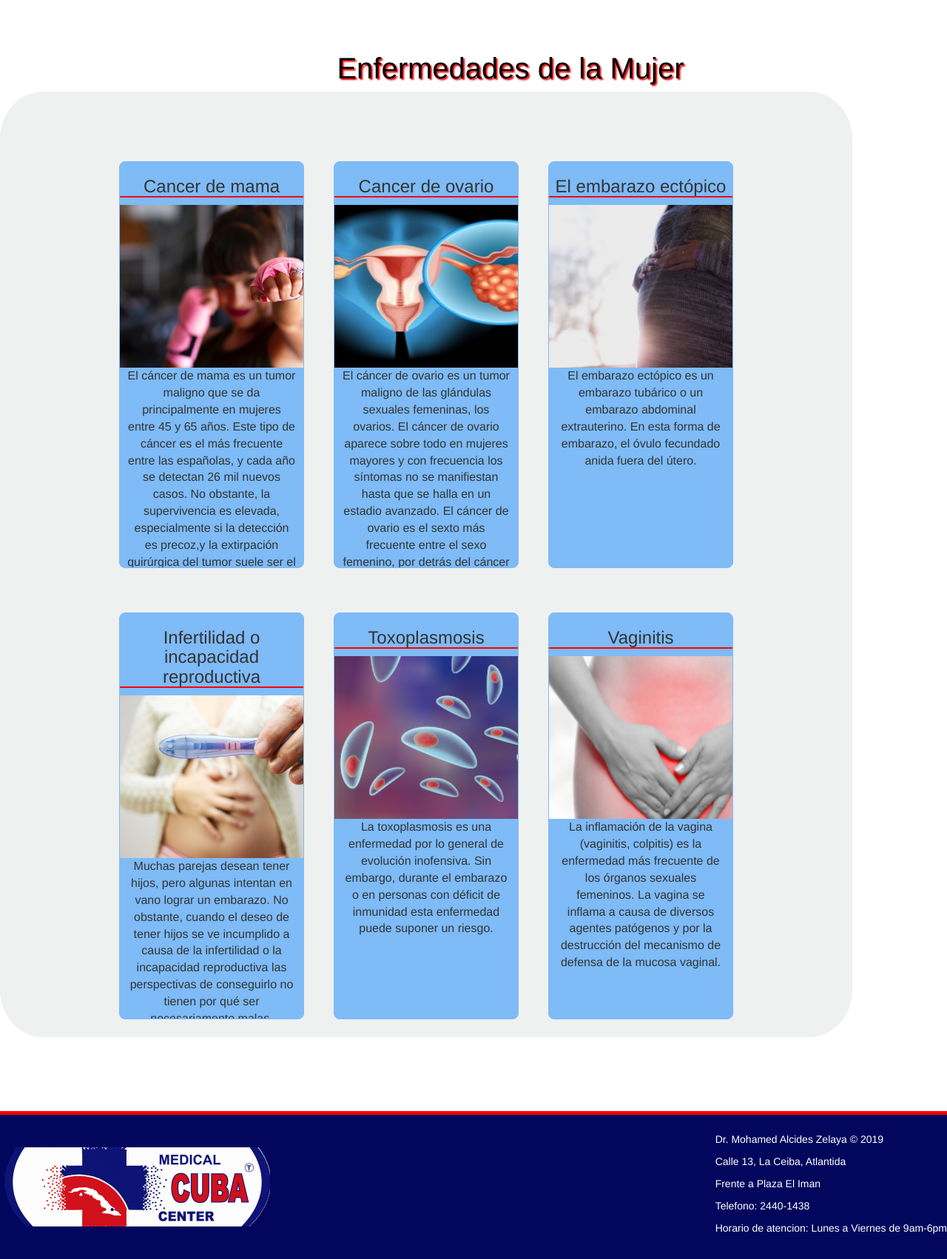
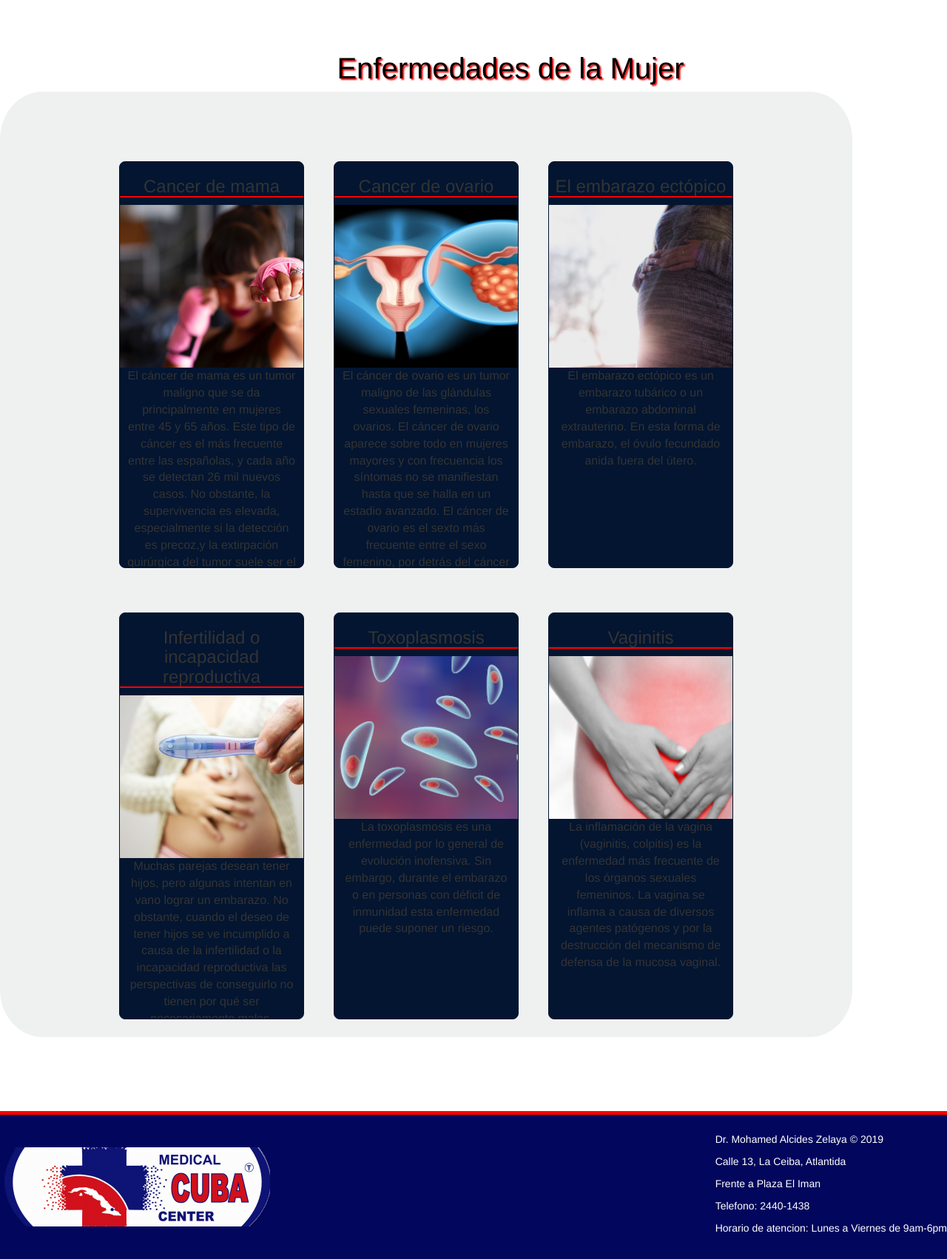
Before and after one commit to Mariosan24/NuevoYUltimoRepositorio, a PHP site: page /nw/index.php?page=enfermedades in a window 1280 px wide. Shown: the part 65-1767 px from the top of the page at 74% size. Run offline with PHP 8.4, Linux system fonts and the light colour scheme.

Commit message:
EnfeMujeres

```diff
--- a/public/css/enfermedades.css
+++ b/public/css/enfermedades.css
@@ -127,7 +127,7 @@ header img{
     background: url('../img/esteto.jpg') no-repeat 0 -330px;
     text-align: center;
     color: white;
-    border-bottom: 5px coral solid;
+    border-bottom: 5px red solid;
 }
 
 #intro h1{
@@ -180,9 +180,9 @@ article{
     margin: 20px;
     text-align: center;
     transition: all 0.25s;
-    background-color:var(--borde);
+    background-color:rgb(3, 21, 48);
     border: solid 0.5px;
-    border-color: var(--borde);
+    border-color: rgb(3, 21, 48);
     margin-top: 30px;
 
 }
```
